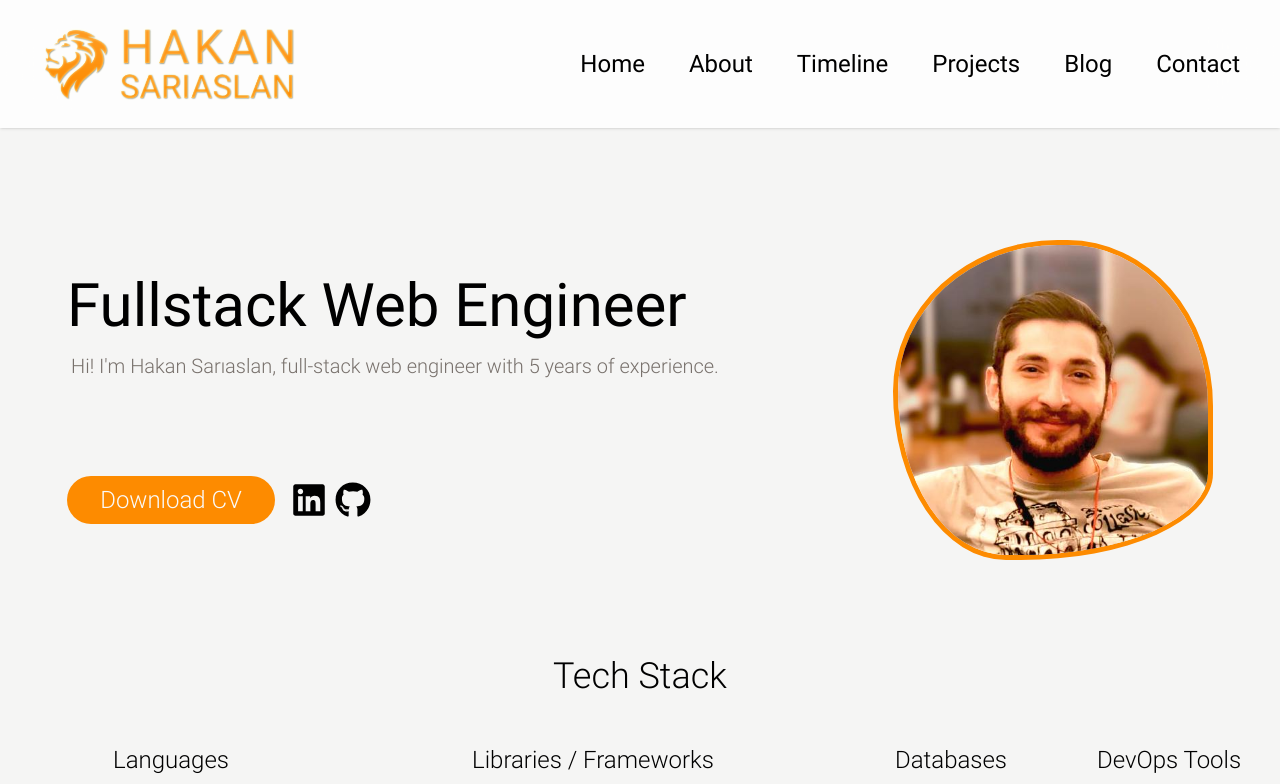
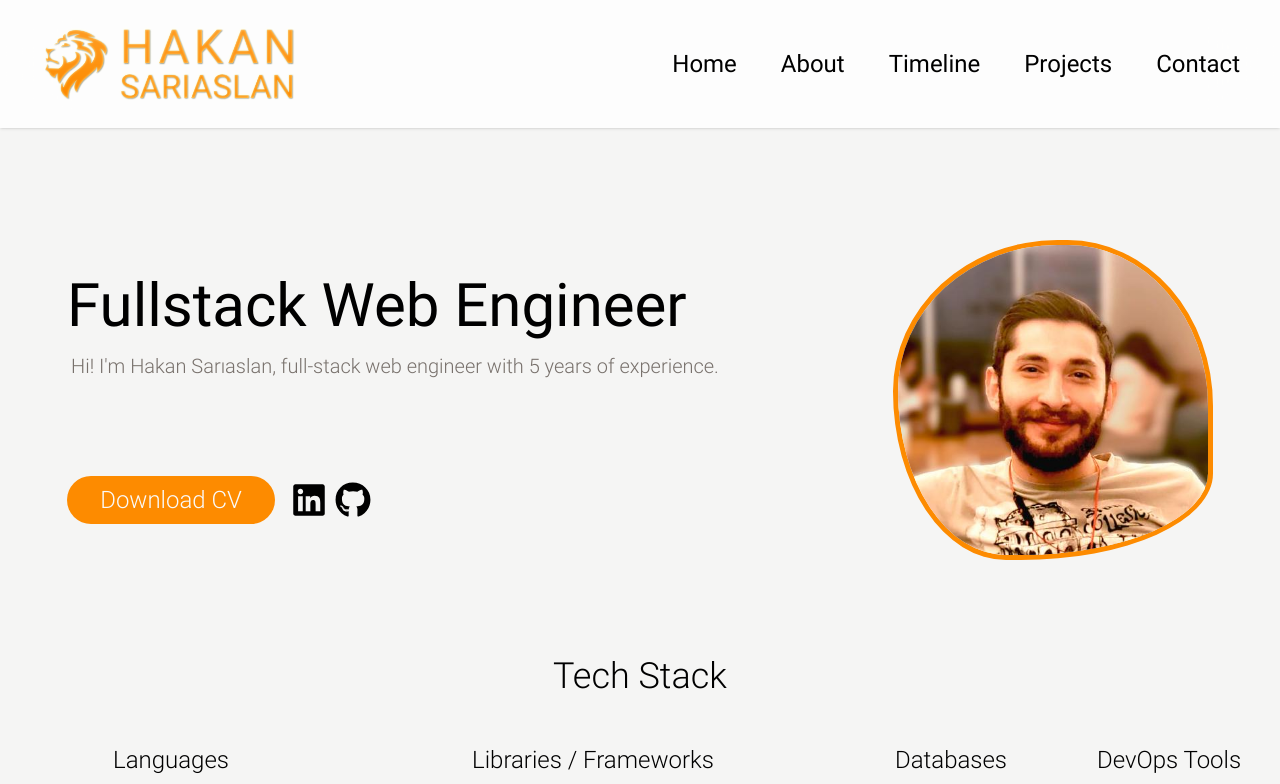
Before and after one commit to hsariaslan/sariaslan.org, a React (Vite) app: page / in a window 1280 px wide. Shown: the top 784 px of the page. Built offline with nearby package versions, Linux system fonts and the light colour scheme.

Commit message:
Remove blog link

```diff
--- a/src/components/Header/Header.tsx
+++ b/src/components/Header/Header.tsx
@@ -3,7 +3,6 @@ import "./Header.css";
 import {HashLink} from 'react-router-hash-link';
 import { FaTimeline } from "react-icons/fa6";
 import {FaFileCode, FaHome, FaInfoCircle, FaPhone} from "react-icons/fa";
-import {HiPencilSquare} from "react-icons/hi2";
 import BurgerMenu from "@/components/Header/BurgerMenu";
 import ConfettiMenu from "@/components/Header/ConfettiMenu";
 
@@ -33,11 +32,6 @@ const menuItems: IMenuItemsProps[] = [
         link: '/#projects',
         text: 'Projects',
         icon: <FaFileCode className="menu-item-icon" size={20}/>,
-    },
-    {
-        link: '/#blog',
-        text: 'Blog',
-        icon: <HiPencilSquare className="menu-item-icon" size={20}/>,
     },
     {
         link: '/#contact',
--- a/src/components/Projects/Projects.tsx
+++ b/src/components/Projects/Projects.tsx
@@ -28,7 +28,7 @@ function Projects() {
 
     return (
         <div className="bg-white py-20 mt-32">
-            <motion.div initial={{opacity: 0, x: 100}} whileInView={{opacity: 1, x: 0}} viewport={{once: true}}
+            <motion.div initial={{opacity: 0, x: -100}} whileInView={{opacity: 1, x: 0}} viewport={{once: true}}
                         transition={{delay: 0.2}} id="projects" className="sm:pl-10 px-4 mx-auto 2xl:w-2/3 w-full">
                 <h1 className="text-4xl font-light">MY PROJECTS</h1>
                 <div className="lg:flex lg:gap-x-10 mt-10">
```
